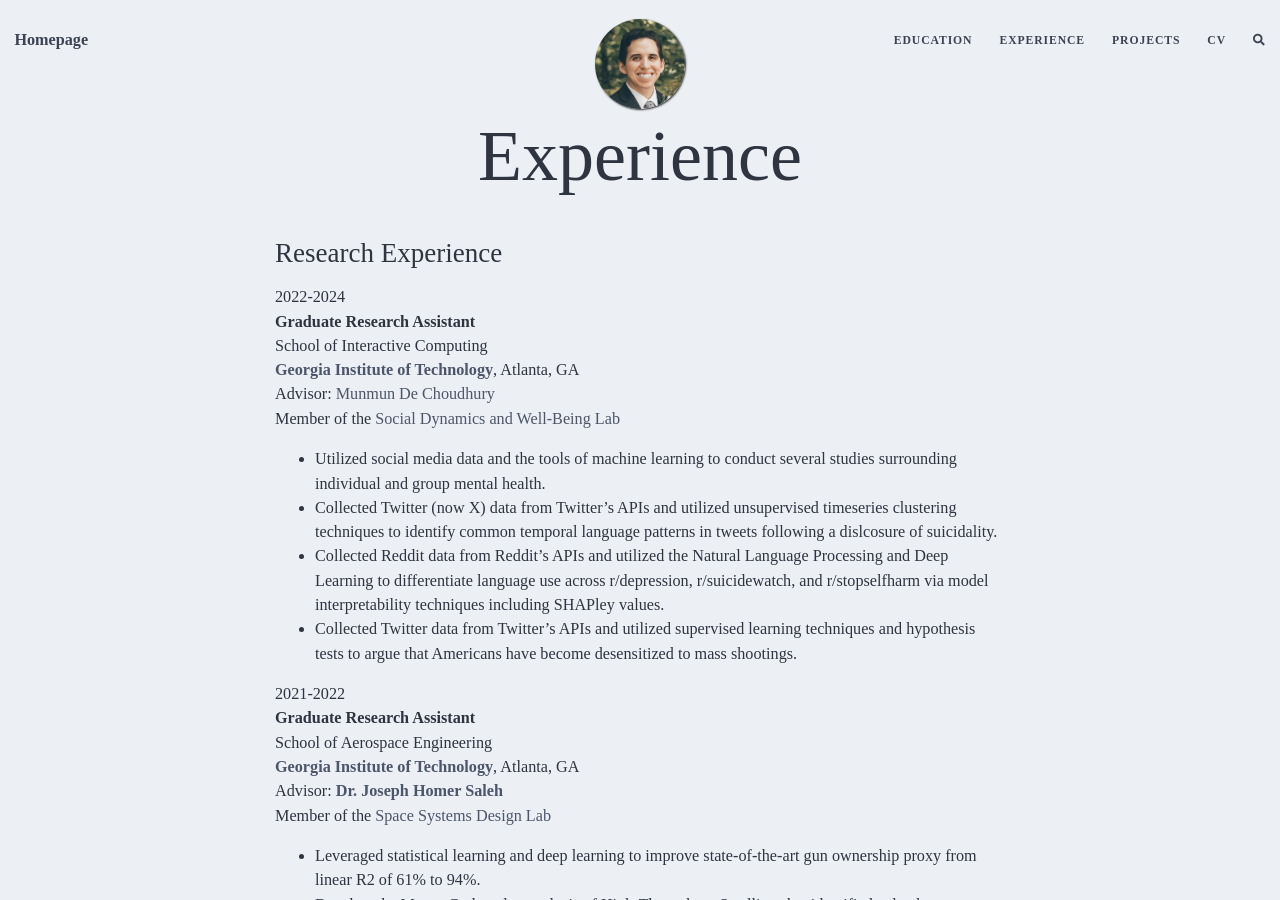
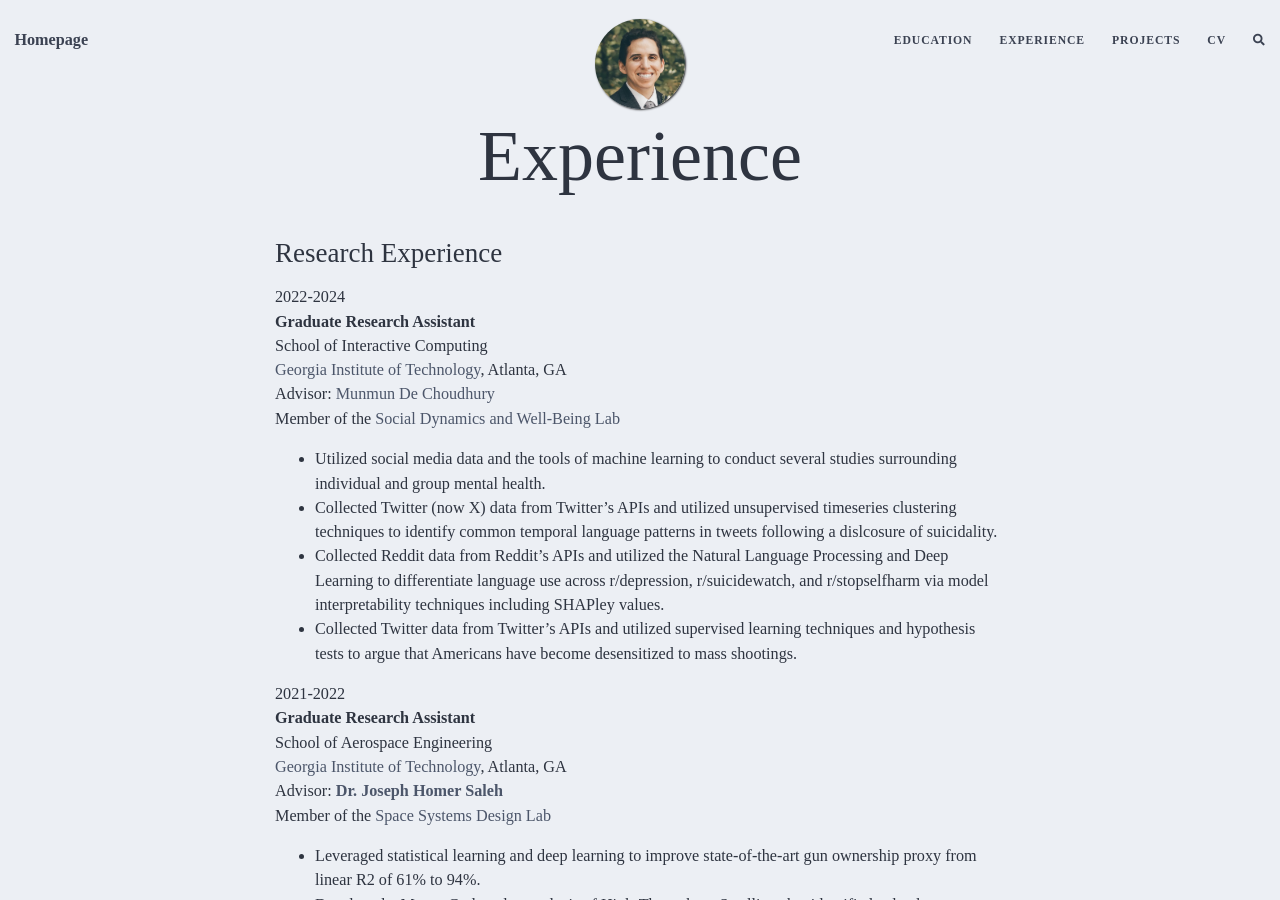
Before and after one commit to dbgomez94/dbgomez94.github.io, a Jekyll site: the page built from pages/experience.md, in a window 1280 px wide and 900 px high. Built offline with Jekyll 4.4.1, drawn with Linux system fonts in a browser that asks for light colours; nearby versions of some CDN libraries; comment, search, counter and statistics services are not loaded.

Commit message:
updating project

```diff
--- a/pages/experience.md
+++ b/pages/experience.md
@@ -8,7 +8,7 @@ title: Experience
 2022-2024 \
 **Graduate Research Assistant** \
 School of Interactive Computing \
-[**Georgia Institute of Technology**](https://www.gatech.edu/), Atlanta, GA \
+[Georgia Institute of Technology](https://www.gatech.edu/), Atlanta, GA \
 Advisor: [Munmun De Choudhury](http://www.munmund.net/index.html) \
 Member of the [Social Dynamics and Well-Being Lab](https://socweb.cc.gatech.edu/)
 - Utilized social media data and the tools of machine learning to conduct several studies surrounding individual and group mental health.
@@ -19,7 +19,7 @@ Member of the [Social Dynamics and Well-Being Lab](https://socweb.cc.gatech.edu/
 2021-2022 \
 **Graduate Research Assistant** \
 School of Aerospace Engineering \
-[**Georgia Institute of Technology**](https://www.gatech.edu/), Atlanta, GA \
+[Georgia Institute of Technology](https://www.gatech.edu/), Atlanta, GA \
 Advisor: [**Dr. Joseph Homer Saleh**](https://www.linkedin.com/in/joseph-homer-saleh-8b8773119/) \
 Member of the [Space Systems Design Lab](https://ssdl.gatech.edu/)
 - Leveraged statistical learning and deep learning to improve state-of-the-art gun ownership proxy from linear R2 of 61% to 94%.
@@ -29,7 +29,7 @@ Member of the [Space Systems Design Lab](https://ssdl.gatech.edu/)
 2018-2020 \
 **Graduate Research Assistant** \
 School of Aerospace Engineering \
-[**Georgia Institute of Technology**](https://www.gatech.edu/), Atlanta, GA \
+[Georgia Institute of Technology](https://www.gatech.edu/), Atlanta, GA \
 Advisor: [**Dr. Mitchell L.R. Walker**](https://mwalker.gatech.edu/) \
 Member of the [High-Power Electric Propulsion Laboratory](https://hpepl.ae.gatech.edu/)
 - Developed a 1-D simulation of an electric propulsion Hall thruster in MATLAB using second-order upwind schemes to evolve kinetic transport equations to examine the effect of an elongated ionization chamber on thruster performance.
@@ -37,7 +37,7 @@ Member of the [High-Power Electric Propulsion Laboratory](https://hpepl.ae.gatec
 2017-2018 \
 **Undergraduate Research Assistant** \
 School of Aerospace Engineering \
-[**Georgia Institute of Technology**](https://www.gatech.edu/), Atlanta, GA \
+[Georgia Institute of Technology](https://www.gatech.edu/), Atlanta, GA \
 Advisor: [**Dr. Mitchell L.R. Walker**](https://mwalker.gatech.edu/) \
 Member of the [High-Power Electric Propulsion Laboratory](https://hpepl.ae.gatech.edu/)
 - Utilized LabVIEW to develop an automated mass flow calibration system for electric propulsion testing incorporating both digital and analog devices.
```
